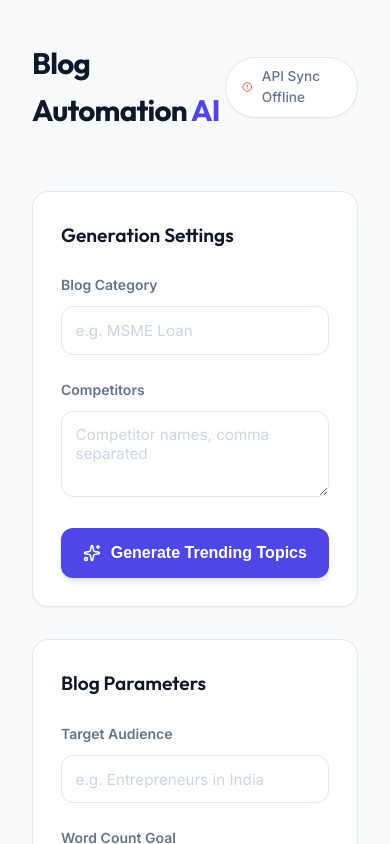
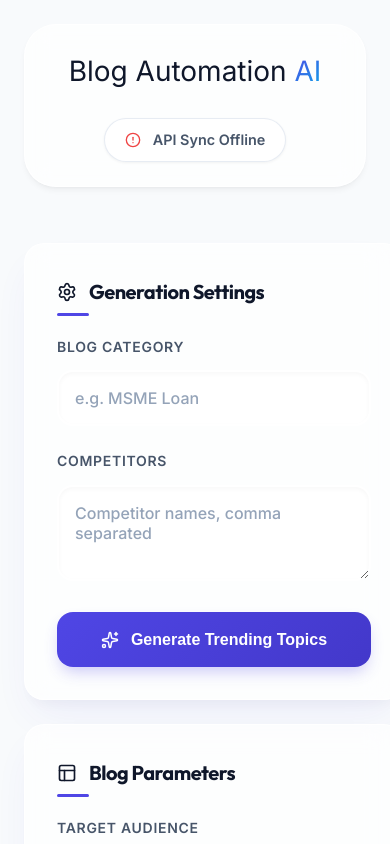
Before and after one commit to Ashok-Kumar9/Blog-AI-Automation, a React (Vite) app in the folder frontend/: page / in a window 390 px wide. Shown: the top 844 px of the page. Built offline with nearby package versions, Linux system fonts and the light colour scheme; no server answers.

Commit message:
ui updated

```diff
--- a/frontend/src/App.css
+++ b/frontend/src/App.css
@@ -1,18 +1,39 @@
 :root {
+  /* Colors - Modern Deep Palette */
+  --bg-gradient: radial-gradient(circle at 0% 0%, #ffffff 0%, #f1f5f9 50%, #e2e8f0 100%);
   --bg-color: #f8fafc;
-  --card-bg: #ffffff;
-  --text-primary: #0f172a;
-  --text-secondary: #64748b;
-  --accent-color: #4f46e5;
-  --accent-glow: rgba(79, 70, 229, 0.1);
-  --border-color: #e2e8f0;
+
+  --primary-color: #4f46e5; /* Indigo-600 */
+  --primary-hover: #4338ca; /* Indigo-700 */
+  --primary-glow: rgba(79, 70, 229, 0.15);
+
+  --accent-color: #0ea5e9; /* Sky-500 */
+  --accent-glow: rgba(14, 165, 233, 0.1);
+
+  --text-primary: #0f172a; /* Slate-900 */
+  --text-secondary: #475569; /* Slate-600 */
+  --text-tertiary: #94a3b8; /* Slate-400 */
+
   --success-color: #10b981;
   --error-color: #ef4444;
-  --shadow-sm: 0 1px 2px 0 rgb(0 0 0 / 0.05);
-  --shadow-md: 0 4px 6px -1px rgb(0 0 0 / 0.1), 0 2px 4px -2px rgb(0 0 0 / 0.1);
-  --shadow-lg: 0 10px 15px -3px rgb(0 0 0 / 0.1), 0 4px 6px -4px rgb(0 0 0 / 0.1);
+  --warning-color: #f59e0b;
+
+  --border-color: rgba(226, 232, 240, 0.8);
+  --border-radius: 1.25rem;
+
+  /* Shadows - Layered and Soft */
+  --shadow-sm: 0 1px 3px 0 rgba(0, 0, 0, 0.05);
+  --shadow-md: 0 4px 6px -1px rgba(0, 0, 0, 0.05), 0 2px 4px -2px rgba(0, 0, 0, 0.05);
+  --shadow-lg: 0 10px 25px -5px rgba(0, 0, 0, 0.05), 0 8px 10px -6px rgba(0, 0, 0, 0.04);
+  --shadow-premium: 0 20px 40px -10px rgba(79, 70, 229, 0.08), 0 10px 15px -5px rgba(0, 0, 0, 0.04);
+
+  /* Glassmorphism */
+  --glass-bg: rgba(255, 255, 255, 0.7);
+  --glass-blur: blur(12px);
+  --glass-border: rgba(255, 255, 255, 0.8);
 }
 
+/* Base Styles */
 * {
   box-sizing: border-box;
   margin: 0;
@@ -21,275 +42,394 @@
 
 body {
   font-family: 'Inter', system-ui, -apple-system, sans-serif;
-  background-color: var(--bg-color);
+  background: var(--bg-gradient);
+  background-attachment: fixed;
   color: var(--text-primary);
   line-height: 1.6;
   -webkit-font-smoothing: antialiased;
-}
-
-.app-container {
-  max-width: 1400px;
-  margin: 0 auto;
-  padding: 2.5rem 2rem;
   min-height: 100vh;
 }
 
-/* Header */
+h1, h2, h3, h4 {
+  font-family: 'Outfit', sans-serif;
+  font-weight: 700;
+  letter-spacing: -0.025em;
+  color: var(--text-primary);
+}
+
+/* Layout Management */
+.app-container {
+  max-width: none;
+  width: 100%;
+  margin: 0;
+  padding: 2.5rem 2rem;
+  min-height: 100vh;
+  display: flex;
+  flex-direction: column;
+}
+
+/* Header Refinement */
 .main-header {
   display: flex;
   justify-content: space-between;
   align-items: center;
   margin-bottom: 3.5rem;
+  padding: 1.5rem 2.5rem;
+  background: var(--glass-bg);
+  backdrop-filter: var(--glass-blur);
+  border-radius: 99px;
+  border: 1px solid var(--glass-border);
+  box-shadow: var(--shadow-md);
 }
 
 .brand-name {
-  font-family: 'Outfit', sans-serif;
-  font-size: 1.85rem;
-  font-weight: 700;
-  letter-spacing: -0.75px;
+  font-size: 1.75rem;
   color: var(--text-primary);
 }
 
-.accent {
-  color: var(--accent-color);
+.brand-name .accent {
+  color: var(--primary-color);
+  background: linear-gradient(135deg, var(--primary-color), var(--accent-color));
+  -webkit-background-clip: text;
+  -webkit-text-fill-color: transparent;
 }
 
 .status-badge {
-  background: var(--card-bg);
-  padding: 0.5rem 1rem;
+  background: white;
+  padding: 0.6rem 1.25rem;
   border-radius: 99px;
   display: flex;
   align-items: center;
-  gap: 0.6rem;
-  font-size: 0.85rem;
-  font-weight: 500;
+  gap: 0.75rem;
+  font-size: 0.9rem;
+  font-weight: 600;
   color: var(--text-secondary);
   border: 1px solid var(--border-color);
   box-shadow: var(--shadow-sm);
+  transition: all 0.3s ease;
 }
 
-.status-dot {
-  width: 8px;
-  height: 8px;
-  border-radius: 50%;
-}
-
-/* Layout */
+/* Grid Layout Improvements */
 .content-grid {
   display: grid;
-  grid-template-columns: 360px 1fr;
-  gap: 2.5rem;
+  grid-template-columns: 3fr 7fr; /* Explicit 30/70 split using fr units */
+  gap: 3rem;
   align-items: start;
 }
 
-/* Cards */
-.card {
-  padding: 1.75rem;
-  border-radius: 1rem;
-  border: 1px solid var(--border-color);
-  background: var(--card-bg);
-  box-shadow: var(--shadow-sm);
+/* Sidebar & Cards - Premium Aesthetic */
+.config-sidebar {
+  position: sticky;
+  top: 2.5rem;
+  display: flex;
+  flex-direction: column;
+  gap: 1.5rem;
 }
 
-/* Forms */
-h3 {
-  font-family: 'Outfit', sans-serif;
-  font-size: 1.2rem;
-  font-weight: 600;
-  margin-bottom: 1.5rem;
-  color: var(--text-primary);
+.card {
+  padding: 2rem;
+  border-radius: var(--border-radius);
+  background: var(--glass-bg);
+  backdrop-filter: var(--glass-blur);
+  border: 1px solid var(--glass-border);
+  box-shadow: var(--shadow-premium);
+  transition: transform 0.3s cubic-bezier(0.34, 1.56, 0.64, 1);
 }
 
+.card:hover {
+  transform: translateY(-2px);
+}
+
+h3 {
+  font-size: 1.25rem;
+  margin-bottom: 1.75rem;
+  display: flex;
+  align-items: center;
+  gap: 0.75rem;
+  position: relative;
+}
+
+h3::after {
+  content: '';
+  position: absolute;
+  bottom: -0.5rem;
+  left: 0;
+  width: 2rem;
+  height: 3px;
+  background: var(--primary-color);
+  border-radius: 99px;
+}
+
+/* Form Refinement */
 .input-group {
   margin-bottom: 1.5rem;
 }
 
 label {
   display: block;
-  margin-bottom: 0.6rem;
+  margin-bottom: 0.75rem;
   font-size: 0.875rem;
-  font-weight: 600;
+  font-weight: 700;
   color: var(--text-secondary);
+  text-transform: uppercase;
+  letter-spacing: 0.05em;
 }
 
 input, textarea {
   width: 100%;
-  background: #fff;
-  border: 1.5px solid var(--border-color);
-  border-radius: 0.75rem;
-  padding: 0.85rem;
+  background: rgba(255, 255, 255, 0.9);
+  border: 2px solid transparent;
+  border-radius: 1rem;
+  padding: 1rem;
   color: var(--text-primary);
   font-family: inherit;
-  font-size: 0.95rem;
-  transition: all 0.2s ease;
+  font-size: 1rem;
+  font-weight: 500;
+  transition: all 0.25s ease-out;
+  box-shadow: inset 0 2px 4px 0 rgba(0, 0, 0, 0.03);
 }
 
 input:focus, textarea:focus {
   outline: none;
-  border-color: var(--accent-color);
-  box-shadow: 0 0 0 4px var(--accent-glow);
+  background: white;
+  border-color: var(--primary-color);
+  box-shadow: 0 0 0 5px var(--primary-glow);
 }
 
 input::placeholder, textarea::placeholder {
-  color: #cbd5e1;
+  color: var(--text-tertiary);
 }
 
-/* Buttons */
+/* Button Refinement */
 .primary-btn {
   width: 100%;
-  background: var(--accent-color);
+  background: linear-gradient(135deg, var(--primary-color) 0%, var(--primary-hover) 100%);
   color: #fff;
   border: none;
-  padding: 1rem;
-  border-radius: 0.75rem;
-  font-weight: 600;
+  padding: 1.15rem;
+  border-radius: 1rem;
+  font-weight: 700;
   font-size: 1rem;
   cursor: pointer;
-  transition: all 0.2s cubic-bezier(0.4, 0, 0.2, 1);
+  transition: all 0.3s cubic-bezier(0.23, 1, 0.32, 1);
   display: flex;
   justify-content: center;
   align-items: center;
-  gap: 0.6rem;
-  box-shadow: 0 4px 6px -1px rgba(79, 70, 229, 0.2);
+  gap: 0.75rem;
+  box-shadow: 0 8px 16px -4px rgba(79, 70, 229, 0.3);
 }
 
 .primary-btn:hover:not(:disabled) {
-  background: #4338ca;
-  transform: translateY(-1px);
-  box-shadow: 0 10px 15px -3px rgba(79, 70, 229, 0.3);
+  transform: translateY(-3px) scale(1.01);
+  box-shadow: 0 12px 24px -8px rgba(79, 70, 229, 0.4);
 }
 
 .primary-btn:active:not(:disabled) {
-  transform: translateY(0);
-}
-
-.primary-btn:disabled {
-  opacity: 0.5;
-  cursor: not-allowed;
-  box-shadow: none;
+  transform: translateY(-1px);
 }
 
 .secondary-btn {
-  background: #fff;
-  border: 1.5px solid var(--border-color);
+  background: white;
+  border: 2px solid var(--border-color);
   color: var(--text-primary);
-  padding: 0.65rem 1.25rem;
-  border-radius: 0.75rem;
-  font-weight: 600;
-  font-size: 0.9rem;
+  padding: 0.75rem 1.5rem;
+  border-radius: 1rem;
+  font-weight: 700;
+  font-size: 0.95rem;
   cursor: pointer;
   transition: all 0.2s ease;
   display: flex;
   align-items: center;
-  gap: 0.5rem;
+  gap: 0.6rem;
 }
 
 .secondary-btn:hover {
+  border-color: var(--primary-color);
+  color: var(--primary-color);
   background: var(--bg-color);
-  border-color: #cbd5e1;
 }
 
-/* Topics View */
+/* Topics View - Grid Expansion */
 .topics-view h2 {
-  font-family: 'Outfit', sans-serif;
-  font-size: 2rem;
-  margin-bottom: 0.5rem;
+  font-size: 2.75rem;
+  margin-bottom: 1rem;
+  background: linear-gradient(to right, var(--text-primary) 30%, var(--text-secondary));
+  -webkit-background-clip: text;
+  -webkit-text-fill-color: transparent;
 }
 
 .topic-grid {
   display: grid;
-  grid-template-columns: repeat(auto-fill, minmax(320px, 1fr));
-  gap: 1.75rem;
+  grid-template-columns: repeat(auto-fill, minmax(380px, 1fr));
+  gap: 2rem;
+  margin-top: 2rem;
 }
 
 .topic-card {
-  background: var(--card-bg);
-  border: 1.5px solid var(--border-color);
-  padding: 1.75rem;
-  border-radius: 1rem;
+  background: white;
+  border: 2px solid transparent;
+  padding: 2.25rem;
+  border-radius: var(--border-radius);
   cursor: pointer;
-  transition: all 0.3s cubic-bezier(0.4, 0, 0.2, 1);
+  transition: all 0.4s cubic-bezier(0.175, 0.885, 0.32, 1.275);
   display: flex;
   flex-direction: column;
   justify-content: space-between;
-  box-shadow: var(--shadow-sm);
+  box-shadow: var(--shadow-premium);
+  position: relative;
+  overflow: hidden;
+}
+
+.topic-card::before {
+  content: '';
+  position: absolute;
+  top: 0;
+  left: 0;
+  right: 0;
+  height: 4px;
+  background: linear-gradient(to right, var(--primary-color), var(--accent-color));
+  opacity: 0;
+  transition: opacity 0.3s ease;
 }
 
 .topic-card:hover {
-  border-color: var(--accent-color);
-  transform: translateY(-4px);
-  box-shadow: var(--shadow-lg);
+  transform: translateY(-8px);
+  box-shadow: 0 30px 60px -15px rgba(0,0,0,0.1);
+  border-color: var(--primary-glow);
+}
+
+.topic-card:hover::before {
+  opacity: 1;
 }
 
 .topic-card h4 {
-  font-size: 1.2rem;
-  font-weight: 600;
+  font-size: 1.4rem;
+  line-height: 1.4;
+  margin: 1.5rem 0;
   color: var(--text-primary);
-  margin-bottom: 1.25rem;
-  line-height: 1.4;
 }
 
 .topic-tag {
-  font-size: 0.75rem;
-  font-weight: 700;
+  font-size: 0.7rem;
+  font-weight: 800;
+  letter-spacing: 0.1em;
   text-transform: uppercase;
-  color: var(--accent-color);
-  background: var(--accent-glow);
-  padding: 0.35rem 0.75rem;
+  color: var(--primary-color);
+  background: var(--primary-glow);
+  padding: 0.5rem 1rem;
   border-radius: 99px;
   align-self: flex-start;
 }
 
-/* Blog Content */
+/* Blog Content - Full Width & Readability */
+.blog-view {
+  animation: fadeIn 0.5s ease-out;
+}
+
+@keyframes fadeIn {
+  from { opacity: 0; transform: translateY(10px); }
+  to { opacity: 1; transform: translateY(0); }
+}
+
+.btn-back {
+  padding: 0.75rem 1.25rem;
+  border-radius: 99px;
+  background: rgba(255, 255, 255, 0.5) !important;
+  transition: all 0.3s ease !important;
+}
+
+.btn-back:hover {
+  background: white !important;
+  box-shadow: var(--shadow-sm);
+  transform: translateX(-4px);
+}
+
 .blog-view h2 {
-  font-family: 'Outfit', sans-serif;
-  font-size: 1.75rem;
-  line-height: 1.3;
+  font-size: 2.5rem;
+  margin: 1rem 0;
+  line-height: 1.2;
 }
 
 .blog-content-wrapper {
-  padding: 4rem;
-  background: #fff;
-  min-height: 700px;
-  box-shadow: var(--shadow-lg);
+  padding: 5rem 6rem; /* Enhanced spacing for readability */
+  background: white;
+  min-height: 800px;
+  box-shadow: var(--shadow-premium);
+  margin-bottom: 4rem;
+  position: relative;
 }
 
 .markdown-body {
-  font-size: 1.15rem;
+  font-size: 1.25rem;
   color: #334155;
-  line-height: 1.8;
+  line-height: 1.9;
+  max-width: 1000px; /* Optimal reading length, slightly wider for full-width feel */
+  margin: 0 auto;
 }
 
 .markdown-body h1, .markdown-body h2, .markdown-body h3 {
-  font-family: 'Outfit', sans-serif;
+  margin: 3.5rem 0 1.5rem;
   color: var(--text-primary);
-  margin: 2.5rem 0 1.25rem;
   line-height: 1.3;
 }
 
 .markdown-body p {
-  margin-bottom: 1.5rem;
+  margin-bottom: 2rem;
 }
 
-/* Spinners */
+.markdown-body ul, .markdown-body ol {
+  margin-bottom: 2rem;
+  padding-left: 1.5rem;
+}
+
+.markdown-body li {
+  margin-bottom: 0.75rem;
+}
+
+.markdown-body strong {
+  color: var(--text-primary);
+  font-weight: 700;
+}
+
+/* Custom Selection Color */
+::selection {
+  background: var(--primary-glow);
+  color: var(--primary-color);
+}
+
+/* Utilities & Responsive */
+.spinner { animation: spin 1s linear infinite; }
+.spinner-large {
+  animation: spin 1.5s linear infinite;
+  color: var(--primary-color);
+}
+
 @keyframes spin {
+  from { transform: rotate(0deg); }
   to { transform: rotate(360deg); }
 }
 
-.spinner {
-  animation: spin 1s linear infinite;
-}
-
-.spinner-large {
-  animation: spin 1.2s linear infinite;
-  color: var(--accent-color);
-}
-
-/* Utilities */
-.hidden { display: none !important; }
-
-@media (max-width: 1100px) {
+@media (max-width: 1200px) {
   .content-grid {
     grid-template-columns: 1fr;
   }
+  .config-sidebar {
+    position: static;
+  }
 }
+
+@media (max-width: 768px) {
+  .app-container {
+    width: 100%;
+    padding: 1.5rem;
+  }
+  .blog-content-wrapper {
+    padding: 3rem 2rem;
+  }
+  .main-header {
+    flex-direction: column;
+    border-radius: 2rem;
+    gap: 1.5rem;
+    text-align: center;
+  }
+}
--- a/frontend/src/App.jsx
+++ b/frontend/src/App.jsx
@@ -1,6 +1,6 @@
 import React, { useState, useEffect } from 'react';
 import ReactMarkdown from 'react-markdown';
-import { Sparkles, ArrowLeft, Copy, Download, Loader2, CheckCircle2, AlertCircle } from 'lucide-react';
+import { Sparkles, ArrowLeft, Copy, Download, Loader2, CheckCircle2, AlertCircle, Layout, BookOpen, Settings } from 'lucide-react';
 import './App.css';
 
 const API_BASE = 'http://127.0.0.1:8000';
@@ -116,9 +116,9 @@ function App() {
 
   // --- Render Helpers ---
   const renderStatusIcon = () => {
-    if (status.type === 'pending') return <Loader2 className="spinner" size={14} color="#f59e0b" />;
-    if (status.type === 'error') return <AlertCircle color="#ef4444" size={14} />;
-    return <CheckCircle2 color="#10b981" size={14} />;
+    if (status.type === 'pending') return <Loader2 className="spinner" size={16} color="var(--warning-color)" />;
+    if (status.type === 'error') return <AlertCircle color="var(--error-color)" size={16} />;
+    return <CheckCircle2 color="var(--success-color)" size={16} />;
   };
 
   return (
@@ -135,14 +135,14 @@ function App() {
         {/* Sidebar */}
         <aside className="config-sidebar">
           <div className="card">
-            <h3>Generation Settings</h3>
+            <h3><Settings size={20} /> Generation Settings</h3>
             <div className="input-group">
               <label>Blog Category</label>
               <input
                 type="text"
                 placeholder="e.g. MSME Loan"
                 value={config.category}
-                onChange={e => setConfig({...config, category: e.target.value})}
+                onChange={e => setConfig({ ...config, category: e.target.value })}
               />
             </div>
             <div className="input-group">
@@ -151,7 +151,7 @@ function App() {
                 rows="3"
                 placeholder="Competitor names, comma separated"
                 value={config.competitors}
-                onChange={e => setConfig({...config, competitors: e.target.value})}
+                onChange={e => setConfig({ ...config, competitors: e.target.value })}
               />
             </div>
             <button
@@ -164,15 +164,15 @@ function App() {
             </button>
           </div>
 
-          <div className="card" style={{ marginTop: '2rem' }}>
-            <h3>Blog Parameters</h3>
+          <div className="card">
+            <h3><Layout size={20} /> Blog Parameters</h3>
             <div className="input-group">
               <label>Target Audience</label>
               <input
                 type="text"
                 placeholder="e.g. Entrepreneurs in India"
                 value={config.audience}
-                onChange={e => setConfig({...config, audience: e.target.value})}
+                onChange={e => setConfig({ ...config, audience: e.target.value })}
               />
             </div>
             <div className="input-group">
@@ -180,7 +180,7 @@ function App() {
               <input
                 type="number"
                 value={config.wordCount}
-                onChange={e => setConfig({...config, wordCount: parseInt(e.target.value)})}
+                onChange={e => setConfig({ ...config, wordCount: parseInt(e.target.value) })}
               />
             </div>
             <div className="input-group">
@@ -189,7 +189,7 @@ function App() {
                 rows="2"
                 placeholder="What should this blog achieve?"
                 value={config.goal}
-                onChange={e => setConfig({...config, goal: e.target.value})}
+                onChange={e => setConfig({ ...config, goal: e.target.value })}
               />
             </div>
           </div>
@@ -200,7 +200,7 @@ function App() {
           {view === 'topics' ? (
             <div className="topics-view">
               <h2>Available Topics</h2>
-              <p style={{ color: 'var(--text-secondary)', marginBottom: '2.5rem', fontSize: '1.1rem' }}>
+              <p className="subtitle" style={{ color: 'var(--text-secondary)', marginBottom: '2.5rem', fontSize: '1.2rem' }}>
                 Select a trending topic to generate a high-quality, SEO-optimized blog post for Credit Saison India.
               </p>
 
@@ -208,18 +208,18 @@ function App() {
                 {topics.length > 0 ? topics.map((topic, i) => (
                   <div key={i} className="topic-card" onClick={() => handleSelectTopic(topic)}>
                     <div className="topic-tag">
-                      Topic #{i+1}
+                      Topic #{i + 1}
                     </div>
                     <h4>{topic}</h4>
-                    <div style={{ marginTop: '1rem', fontSize: '0.95rem', fontWeight: '600', color: 'var(--accent-color)', display: 'flex', alignItems: 'center', gap: '0.4rem' }}>
-                      Generate Post <Sparkles size={14} />
+                    <div className="card-footer" style={{ marginTop: 'auto', paddingTop: '1.5rem', borderTop: '1px solid var(--border-color)', fontSize: '0.95rem', fontWeight: '700', color: 'var(--primary-color)', display: 'flex', alignItems: 'center', gap: '0.5rem' }}>
+                      Generate Post <Sparkles size={16} />
                     </div>
                   </div>
                 )) : (
-                  <div style={{ padding: '6rem 2rem', textAlign: 'center', gridColumn: '1/-1', background: '#fff', borderRadius: '1rem', border: '1.5px dashed var(--border-color)' }}>
-                    <div style={{ fontSize: '3.5rem', marginBottom: '1.5rem' }}>✨</div>
-                    <h3 style={{ marginBottom: '0.5rem' }}>No Topics Generated Yet</h3>
-                    <p style={{ color: 'var(--text-secondary)' }}>Configure your settings in the sidebar and click "Generate Trending Topics" to start.</p>
+                  <div className="empty-state" style={{ padding: '8rem 2rem', textAlign: 'center', gridColumn: '1/-1', background: 'white', borderRadius: 'var(--border-radius)', border: '2px dashed var(--border-color)', boxShadow: 'var(--shadow-lg)' }}>
+                    <div style={{ fontSize: '4rem', marginBottom: '1.5rem' }}>✨</div>
+                    <h3 style={{ marginBottom: '0.5rem', justifyContent: 'center' }}>No Topics Generated Yet</h3>
+                    <p style={{ color: 'var(--text-secondary)', fontSize: '1.1rem' }}>Configure your settings in the sidebar and click "Generate Trending Topics" to start.</p>
                   </div>
                 )}
               </div>
@@ -228,26 +228,28 @@ function App() {
             <div className="blog-view">
               <button
                 className="btn-back"
-                style={{ background: 'none', border: 'none', color: 'var(--text-secondary)', cursor: 'pointer', marginBottom: '1.5rem', display: 'flex', alignItems: 'center', gap: '0.5rem', fontSize: '1rem', fontWeight: '500' }}
                 onClick={() => setView('topics')}
               >
                 <ArrowLeft size={18} /> Back to Topics
               </button>
 
-              <div className="blog-header" style={{ display: 'flex', justifyContent: 'space-between', alignItems: 'start', gap: '2rem', marginBottom: '2.5rem' }}>
-                <h2 style={{ flex: 1 }}>{selectedTopic}</h2>
-                <div style={{ display: 'flex', gap: '0.75rem', flexShrink: 0, marginTop: '0.25rem' }}>
+              <div className="blog-header" style={{ display: 'flex', justifyContent: 'space-between', alignItems: 'flex-end', gap: '2rem', margin: '2rem 0 3rem' }}>
+                <div style={{ flex: 1 }}>
+                  <div className="topic-tag" style={{ marginBottom: '1rem' }}>Selected Topic</div>
+                  <h2 style={{ margin: 0 }}>{selectedTopic}</h2>
+                </div>
+                <div style={{ display: 'flex', gap: '1rem', paddingBottom: '0.5rem' }}>
                   <button className="secondary-btn" onClick={copyToClipboard}><Copy size={18} /> Copy</button>
                   <button className="secondary-btn" onClick={downloadMarkdown}><Download size={18} /> .md</button>
                 </div>
               </div>
 
-              <div className="card blog-content-wrapper">
+              <div className="blog-content-wrapper card">
                 {loading.blog ? (
-                  <div style={{ textAlign: 'center', padding: '6rem 2rem' }}>
-                    <Loader2 className="spinner-large" style={{ margin: '0 auto 2.5rem' }} size={48} />
-                    <h3 style={{ fontSize: '1.5rem' }}>Crafting your professional blog...</h3>
-                    <p style={{ color: 'var(--text-secondary)', fontSize: '1.1rem' }}>Our AI is researching and writing deep, expert-level content for you.</p>
+                  <div className="loading-state" style={{ textAlign: 'center', padding: '8rem 2rem' }}>
+                    <Loader2 className="spinner-large" style={{ margin: '0 auto 3rem' }} size={64} />
+                    <h3 style={{ fontSize: '2rem', justifyContent: 'center' }}>Crafting your professional blog...</h3>
+                    <p style={{ color: 'var(--text-secondary)', fontSize: '1.25rem', marginTop: '1rem' }}>Our AI is researching and writing deep, expert-level content for you.</p>
                   </div>
                 ) : (
                   <div className="markdown-body">
--- a/frontend/src/index.css
+++ b/frontend/src/index.css
@@ -1,12 +1,8 @@
 :root {
-  font-family: Inter, system-ui, Avenir, Helvetica, Arial, sans-serif;
+  font-family: 'Inter', system-ui, -apple-system, sans-serif;
   line-height: 1.5;
   font-weight: 400;
-
-  color-scheme: light dark;
-  color: rgba(255, 255, 255, 0.87);
-  background-color: #242424;
-
+  color-scheme: light;
   font-synthesis: none;
   text-rendering: optimizeLegibility;
   -webkit-font-smoothing: antialiased;
@@ -15,8 +11,13 @@
 
 body {
   margin: 0;
-  display: flex;
-  place-items: center;
-  min-width: 320px;
+  padding: 0;
+  width: 100%;
+  min-height: 100vh;
+  background: #f8fafc;
+}
+
+#root {
+  width: 100%;
   min-height: 100vh;
 }
```
